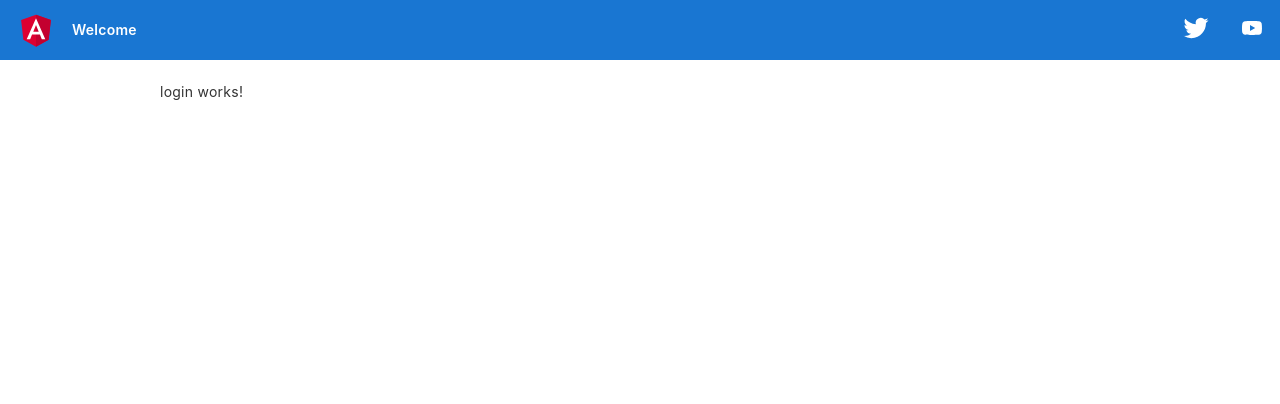
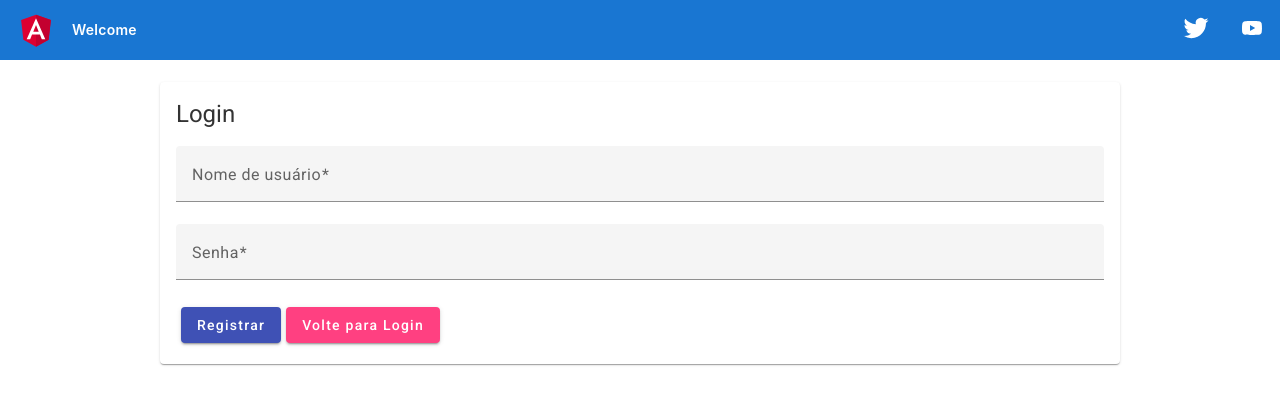
Before and after one commit to KaioYuri/login-register, an Angular app: page /login in a window 1280 px wide. Shown: the top 404 px of the page. Built offline with nearby package versions, Linux system fonts and the light colour scheme.

Commit message:
Adição do login reativo

```diff
--- a/db.json
+++ b/db.json
@@ -1,5 +1,13 @@
 {
   "user": [
-
+    {
+      "id": "admin",
+      "name": "Admin User",
+      "password": "Kaio@123456",
+      "email": "teste@iei",
+      "gender": "male",
+      "role": "admin",
+      "isactive": false
+    }
   ]
 }
--- a/src/app/login/login.component.css
+++ b/src/app/login/login.component.css
@@ -0,0 +1,12 @@
+.example-form {
+    min-width: 150px;
+    width: 100%;
+  }
+
+  .example-full-width {
+    width: 100%;
+  }
+
+button{
+  margin: 5px;
+}
--- a/src/app/login/login.component.html
+++ b/src/app/login/login.component.html
@@ -1 +1,22 @@
-<p>login works!</p>
+<mat-card>
+    <mat-card-header>
+        <h1>Login</h1>
+    </mat-card-header>
+    <mat-card-content>
+        <form class="example-form" [formGroup]="loginform" (ngSubmit)="proceedlogin()">
+            <mat-form-field class="example-full-width">
+                <mat-label>Nome de usuário</mat-label>
+                <input matInput formControlName="username">
+            </mat-form-field>
+            <mat-form-field class="example-full-width">
+                <mat-label>Senha</mat-label>
+                <input type="password" matInput formControlName="password">
+            </mat-form-field>
+
+            <div>
+                <button mat-raised-button color="primary">Registrar</button>
+                <a routerLink="/login" mat-raised-button color="accent">Volte para Login</a>
+            </div>
+            </form>
+    </mat-card-content>
+</mat-card>
--- a/src/app/login/login.component.ts
+++ b/src/app/login/login.component.ts
@@ -1,4 +1,8 @@
 import { Component } from '@angular/core';
+import { FormBuilder, Validators } from '@angular/forms';
+import { ToastrService } from 'ngx-toastr';
+import { AuthService } from '../service/auth.service';
+import { Router } from '@angular/router';
 
 @Component({
   selector: 'app-login',
@@ -6,5 +10,42 @@
   styleUrls: ['./login.component.css']
 })
 export class LoginComponent {
+  constructor(private builder: FormBuilder,private toastr:ToastrService,
+    private service:AuthService,private router:Router) {
 
+  }
+
+  userdata:any;
+
+  loginform=this.builder.group({
+    username:this.builder.control('',Validators.required),
+    password:this.builder.control('',Validators.required)
+  })
+
+  proceedlogin(){
+    if(this.loginform.valid){
+    //   this.service.Proceedregister(this.loginform.value).subscribe(res => {
+    //     this.toastr.success('Você entrou!','Logado com sucesso')
+    //     this.router.navigate(['home']);
+    //   });
+    // } else {
+    //   this.toastr.warning('Por favor, entre com dados validos');
+    // }
+    this.service.Getbycode(this.loginform.value.username).subscribe(res => {
+      this.userdata=res;
+      console.log(this.userdata);
+      if(this.userdata.password===this.loginform.value.password){
+        if(this.userdata.isactive){
+          sessionStorage.setItem('username', this.userdata.id);
+          sessionStorage.setItem('userrole', this.userdata.role);
+          this.router.navigate(['']);
+        }else{
+          this.toastr.error('Por favor, fale com o admin', ' Usuário está ativo');
+        }
+      }else{
+        this.toastr.error('Credenciais inválidas');
+      }
+    })
+    }
+  }
 }
```
